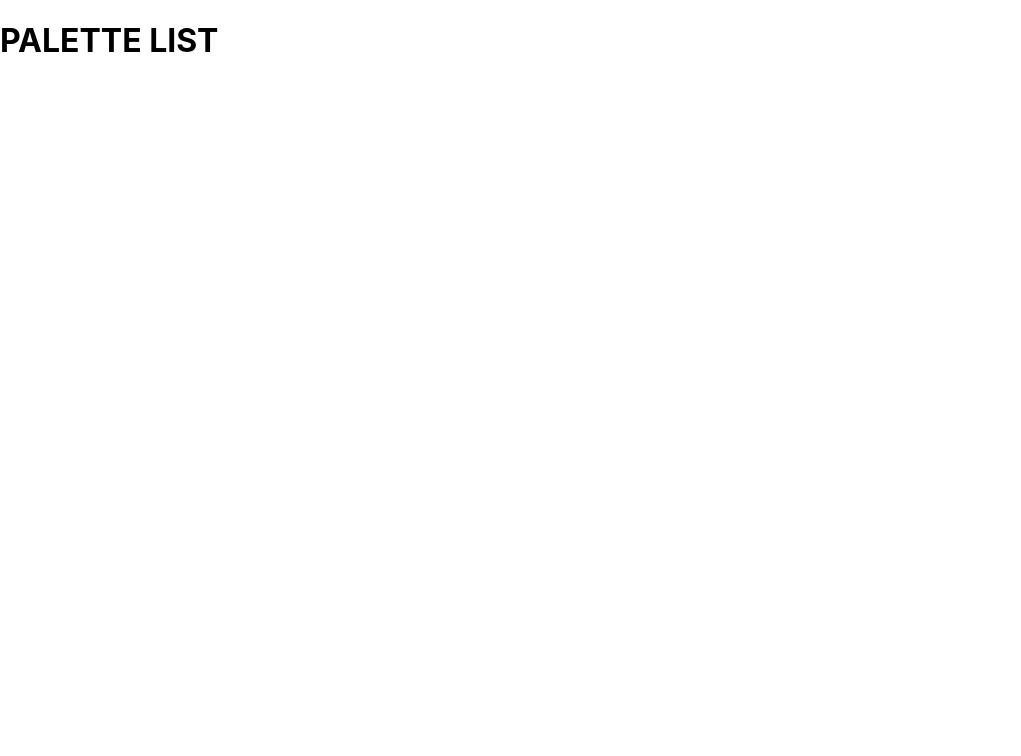
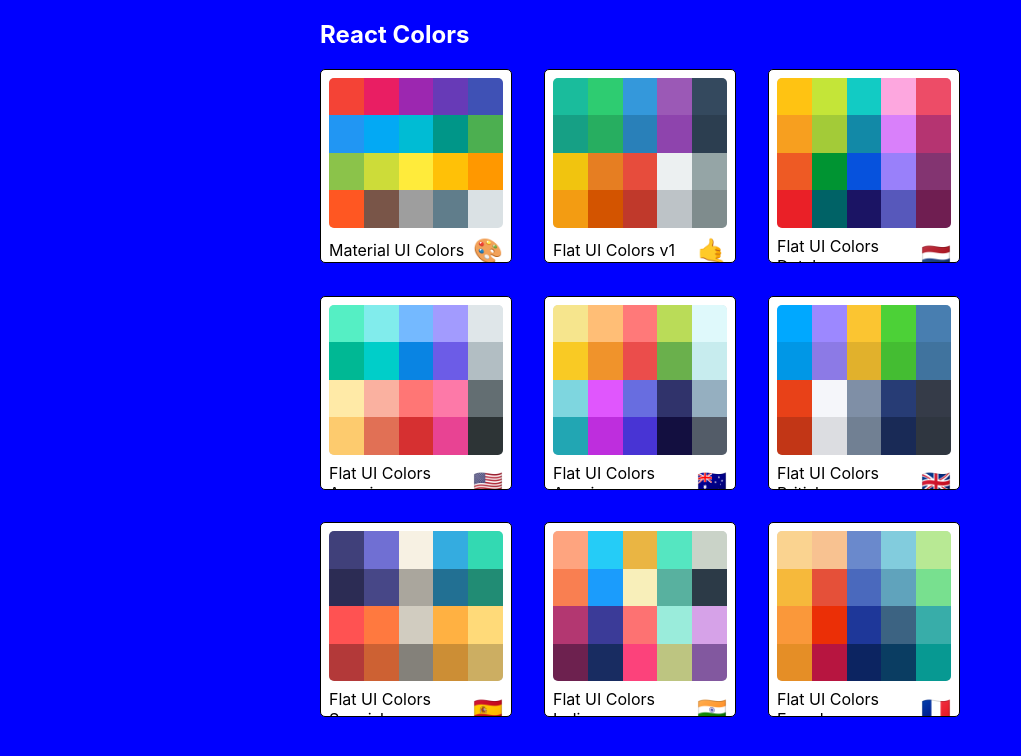
Before and after one commit to MachochinLopez/colors-app, a React (Create React App) app in the folder colors-app/: page / in a window 1280 px wide. Shown: the top 756 px of the page, without its empty margins (0-1021 px from the left). Built offline with nearby package versions, Linux system fonts and the light colour scheme.

Commit message:
Corrección de estilos y se agregó la nueva ruta

```diff
--- a/colors-app/package.json
+++ b/colors-app/package.json
@@ -5,6 +5,7 @@
   "dependencies": {
     "@material-ui/core": "^4.11.2",
     "@material-ui/icons": "^4.11.2",
+    "@material-ui/styles": "^4.11.2",
     "@testing-library/jest-dom": "^5.11.6",
     "@testing-library/react": "^11.2.2",
     "@testing-library/user-event": "^12.6.0",
--- a/colors-app/src/App.js
+++ b/colors-app/src/App.js
@@ -1,5 +1,6 @@
 import Palette from './Palette';
 import seedColors from './seedColors';
+import PaletteList from './PaletteList';
 import { Route, Switch } from 'react-router-dom';
 import { generatePalette } from './colorHelpers';
 
@@ -12,7 +13,7 @@
 function App() {
   return (
     <Switch>
-      <Route exact path="/" render={() => <h1>PALETTE LIST</h1>} />
+      <Route exact path="/" render={routeProps => <PaletteList palettes={seedColors} {...routeProps} />} />
       <Route
         exact
         path="/palette/:id"
@@ -20,6 +21,11 @@
           const { id } = routeProps.match.params;
           return <Palette palette={ generatePalette( findPalette(id) ) } />}
         }
+      />
+      <Route
+        exact
+        path="/palette/:paletteId/:colorId"
+        render={() => <h1>SINGLE COLOR</h1>}
       />
     </Switch>
     // <div>
--- a/colors-app/src/ColorBox.css
+++ b/colors-app/src/ColorBox.css
@@ -5,7 +5,7 @@
   display: inline-block;
   position: relative;
   cursor: pointer;
-  margin-bottom: -3.5px;
+  margin-bottom: -4px;
 }
 
 .copy-button {
--- a/colors-app/src/ColorBox.js
+++ b/colors-app/src/ColorBox.js
@@ -1,5 +1,6 @@
 import { Component } from 'react';
 import { CopyToClipboard } from 'react-copy-to-clipboard';
+import { Link } from 'react-router-dom';
 import './ColorBox.css';
 
 export class ColorBox extends Component {
@@ -34,7 +35,9 @@
             </div>
             <button className="copy-button">Copy</button>
           </div>
-          <span className="see-more">More</span>
+          <Link to="/" onClick={e => e.stopPropagation()}>
+            <span className="see-more">More</span>
+          </Link>
         </div>
       </CopyToClipboard>
     )
--- /dev/null
+++ b/colors-app/src/MiniPalette.js
@@ -0,0 +1,70 @@
+import React from 'react';
+import { withStyles } from '@material-ui/styles';
+
+const styles = {
+  root: {
+    backgroundColor: "white",
+    borderRadius: "5px",
+    border: "1px solid black",
+    padding: "0.5rem",
+    position: "relative",
+    overflow: "hidden",
+    "& hover": {
+      cursor: "pointer"
+    }
+  },
+  colors: {
+    backgroundColor: "#dae1e4",
+    height: "150px",
+    width: "100%",
+    borderRadius: "5px",
+    overflow: "hidden"
+  },
+  title: {
+    display: "flex",
+    justifyContent: "space-between",
+    alignItems: "center",
+    margin: "0",
+    color: "black",
+    paddingTop: "0.5rem",
+    fontSize: "1rem",
+    position: "relative"
+  },
+  emoji: {
+    marginLeft: "0.5rem",
+    fontSize: "1.5rem"
+  },
+  miniColor: {
+    height: "25%",
+    width: "20%",
+    display: "inline-block",
+    margin: "0 auto",
+    position: "relative",
+    marginBottom: "-4px"
+  }
+};
+
+function MiniPalette(props) {
+  const { classes, paletteName, emoji, colors } = props;
+  const miniColorBoxes = colors.map(color => {
+    return (
+    <div
+      className={classes.miniColor}
+      style={{ backgroundColor: color.color }}
+      key={color.name}
+    />);
+  });
+
+  return (
+    <div className={classes.root} onClick={props.handleClick}>
+      <div className={classes.colors}>
+        {miniColorBoxes}
+      </div>
+      <div className={classes.title}>
+        {paletteName} <span className={classes.emoji}>{emoji}</span>
+      </div>
+    </div>
+  )
+}
+
+export default withStyles(styles)(MiniPalette);
--- a/colors-app/src/Navbar.js
+++ b/colors-app/src/Navbar.js
@@ -1,4 +1,5 @@
 import { Component } from 'react'
+import { Link } from 'react-router-dom';
 import Slider from 'rc-slider';
 import MenuItem from '@material-ui/core/MenuItem';
 import Select from '@material-ui/core/Select';
@@ -32,7 +33,7 @@
     return (
       <header className="Navbar">
         <div className="logo">
-          <a href="#">reactcolorpicker</a>
+          <Link to="/">reactcolorpicker</Link>
         </div>
         <div className="slider-container">
           <span>Level: {level}</span>
--- /dev/null
+++ b/colors-app/src/PaletteList.js
@@ -0,0 +1,68 @@
+import React, { Component } from 'react';
+import MiniPalette from "./MiniPalette";
+import { withStyles } from '@material-ui/styles';
+
+const styles = {
+  root: {
+    backgroundColor: "blue",
+    height: "100vh",
+    display: "flex",
+    alignItems: "flex-start",
+    justifyContent: "center"
+  },
+  container: {
+    width: "50%",
+    display: "flex",
+    alignItems: "flex-start",
+    flexDirection: "column",
+    flexWrap: "wrap"
+  },
+  nav: {
+    display: "flex",
+    width: "100%",
+    justifyContent: "space-between",
+    color: "white"
+  },
+  palettes: {
+    boxSizing: "border-box",
+    width: "100%",
+    display: "grid",
+    gridTemplateColumns: "repeat(3, 30%)",
+    gridGap: "5%"
+  }
+};
+
+class PaletteList extends Component {
+  constructor(props) {
+    super(props);
+    this.goToPalette = this.goToPalette.bind(this);
+  }
+
+  goToPalette(id) {
+    this.props.history.push(`/palette/${id}`);
+  }
+
+  render() {
+    const { palettes, classes } = this.props;
+    return (
+      <div className={classes.root}>
+        <div className={classes.container}>
+          <nav className={classes.nav}>
+            <h1>React Colors</h1>
+          </nav>
+          <div className={classes.palettes}>
+            {
+              palettes.map(palette => {
+                return (
+                  <MiniPalette {...palette} handleClick={() => this.goToPalette(palette.id)} />
+                );
+              })
+            }
+          </div>
+        </div>
+      </div>
+    )
+  }
+}
+
+export default withStyles(styles)(PaletteList);
```
Also changed, not shown: 1 other file (tests, documents, lock files or other folders).
